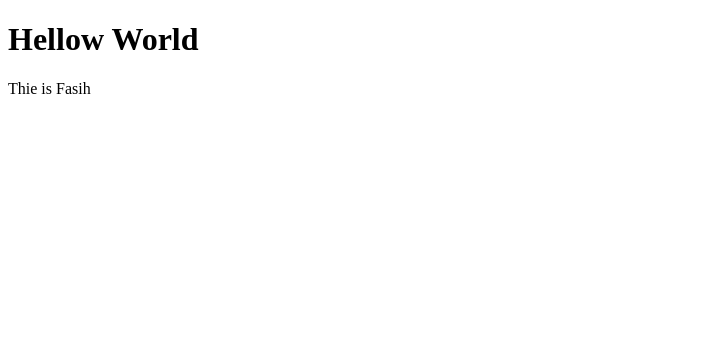
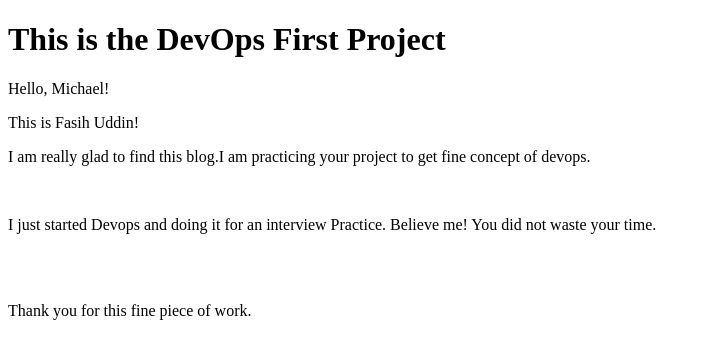
Before and after one commit to Fasih1994/website, a plain HTML site: page index.html in a window 1280 px wide. Shown: the whole page, without its empty margins (0-711 px from the left). Drawn offline with Linux system fonts and the light colour scheme.

Commit message:
Thanking Michael

```diff
--- a/index.html
+++ b/index.html
@@ -8,8 +8,15 @@
 </head>
 <body>
     <h1>
-        Hellow World
+        This is the DevOps First Project
     </h1>
-    <p>Thie is Fasih</p>
+    <p>Hello, Michael!</p>
+    <p>This is Fasih Uddin!</p>
+    <p>I am really glad to find this blog.I am practicing your project to get fine concept of devops.</p>
+    <br>
+    <p>I just started Devops and doing it for an interview Practice. Believe me! You did not waste your time.</p>
+    <br>
+    <br>
+    <p>Thank you for this fine piece of work.</p>
 </body>
 </html>
```
Also changed, not shown: azure_key.txt (added).
